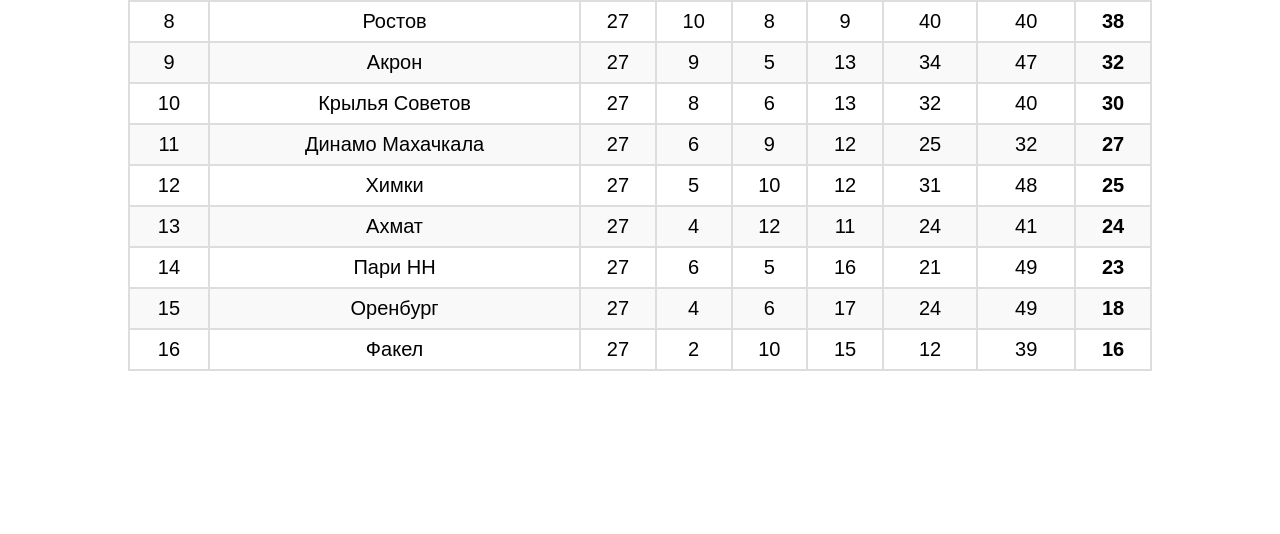
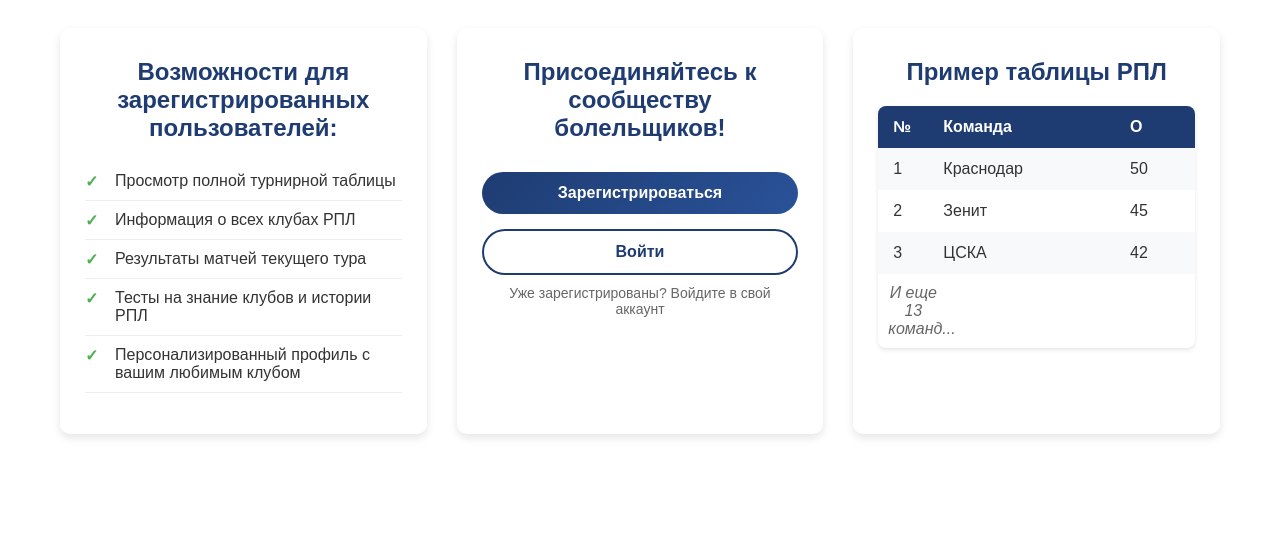
Before and after one commit to Kilmb/web, a Flask app: page / in a window 1280 px wide. Shown: the part 747-1281 px from the top of the page. Before the commit the page ends 1118 px from the top, so only its background shows below. Run offline with Flask 3, Linux system fonts and the light colour scheme; data comes from the database, SQL or seed files in the repository.

Commit message:
Update home.html

```diff
--- a/templates/home.html
+++ b/templates/home.html
@@ -7,6 +7,70 @@
     <link rel="stylesheet" href="{{ url_for('static', filename='css/home.css') }}">
 </head>
 <body>
+    {% if not current_user.is_authenticated %}
+    <div class="welcome-container">
+        <div class="welcome-header">
+            <h1>Добро пожаловать на фан-сайт Российской Премьер-Лиги!</h1>
+            <div class="rpl-logo-group">
+                <img src="{{ url_for('static', filename='img/rpl_left.png') }}" alt="РПЛ" class="rpl-logo-side">
+                <img src="{{ url_for('static', filename='img/rpl.png') }}" alt="РПЛ" class="rpl-logo-main">
+                <img src="{{ url_for('static', filename='img/rpl_right.png') }}" alt="РПЛ" class="rpl-logo-side">
+            </div>
+        </div>
+
+        <div class="welcome-content">
+            <div class="welcome-card">
+                <h2>Возможности для зарегистрированных пользователей:</h2>
+                <ul class="features-list">
+                    <li>Просмотр полной турнирной таблицы</li>
+                    <li>Информация о всех клубах РПЛ</li>
+                    <li>Результаты матчей текущего тура</li>
+                    <li>Тесты на знание клубов и истории РПЛ</li>
+                    <li>Персонализированный профиль с вашим любимым клубом</li>
+                </ul>
+            </div>
+
+            <div class="welcome-card">
+                <h2>Присоединяйтесь к сообществу болельщиков!</h2>
+                <div class="action-buttons">
+                    <a href="{{ url_for('register') }}" class="btn-register">Зарегистрироваться</a>
+                    <a href="{{ url_for('login') }}" class="btn-login">Войти</a>
+                </div>
+                <p class="small-text">Уже зарегистрированы? Войдите в свой аккаунт</p>
+            </div>
+
+            <div class="welcome-card">
+                <h2>Пример таблицы РПЛ</h2>
+                <div class="table-preview">
+                    <div class="table-row header">
+                        <div>№</div>
+                        <div>Команда</div>
+                        <div>О</div>
+                    </div>
+                    <div class="table-row">
+                        <div>1</div>
+                        <div>Краснодар</div>
+                        <div>50</div>
+                    </div>
+                    <div class="table-row">
+                        <div>2</div>
+                        <div>Зенит</div>
+                        <div>45</div>
+                    </div>
+                    <div class="table-row">
+                        <div>3</div>
+                        <div>ЦСКА</div>
+                        <div>42</div>
+                    </div>
+                    <div class="table-row more-teams">
+                        <div colspan="3">И еще 13 команд...</div>
+                    </div>
+                </div>
+            </div>
+        </div>
+    </div>
+    {% endif %}
+
     {% if current_user.is_authenticated %}
     <div class="profile-header">
         {% if current_user.avatar %}
@@ -15,14 +79,6 @@
         <img src="{{ url_for('static', filename='img/default_avatar.png') }}" class="profile-avatar">
         {% endif %}
         <a href="{{ url_for('profile') }}" class="profile-link">Профиль</a>
-    </div>
-    {% endif %}
-
-    {% if not current_user.is_authenticated %}
-    <h1>Добро пожаловать на сайт фанатов РПЛ!</h1>
-    <div class="public-welcome">
-        <p>Вы можете Посмотреть турнирную таблицу.</p>
-        <p>Для доступа ко всем функциям сайта, пожалуйста, войдите или зарегистрируйтесь ниже.</p>
     </div>
     {% endif %}
 
@@ -41,12 +97,10 @@
         {% endif %}
         <a href="{{ url_for('logout') }}" class="logout-btn">Выйти</a>
         {% else %}
-        <a href="{{ url_for('login') }}">Войти</a>
-        <a href="{{ url_for('register') }}">Зарегистрироваться</a>
         {% endif %}
     </div>
 
-    {% if tour_matches and (current_user.is_authenticated or show_public_content) %}
+    {% if tour_matches and current_user.is_authenticated %}
     <div class="matches-container">
         <h2>Матчи {{ current_tour }} тура</h2>
         <div class="matches-grid">
@@ -70,7 +124,6 @@
         </div>
     </div>
     {% endif %}
-
 
     {% set clubs = [
     {'name': 'Акрон', 'city': 'Тольятти', 'stadium': 'Солидарность Самара Арена', 'places': '45 000', 'year': '2018',
@@ -154,7 +207,7 @@
     'official_site': 'https://pfc-cska.com', 'wikipedia': 'https://ru.wikipedia.org/wiki/ЦСКА_(футбольный_клуб,_Москва)'}
     ] %}
 
-    {% if current_user.is_authenticated or show_public_content %}
+    {% if current_user.is_authenticated %}
     <h2>Турнирная таблица РПЛ</h2>
     <table>
         <tr>
```
